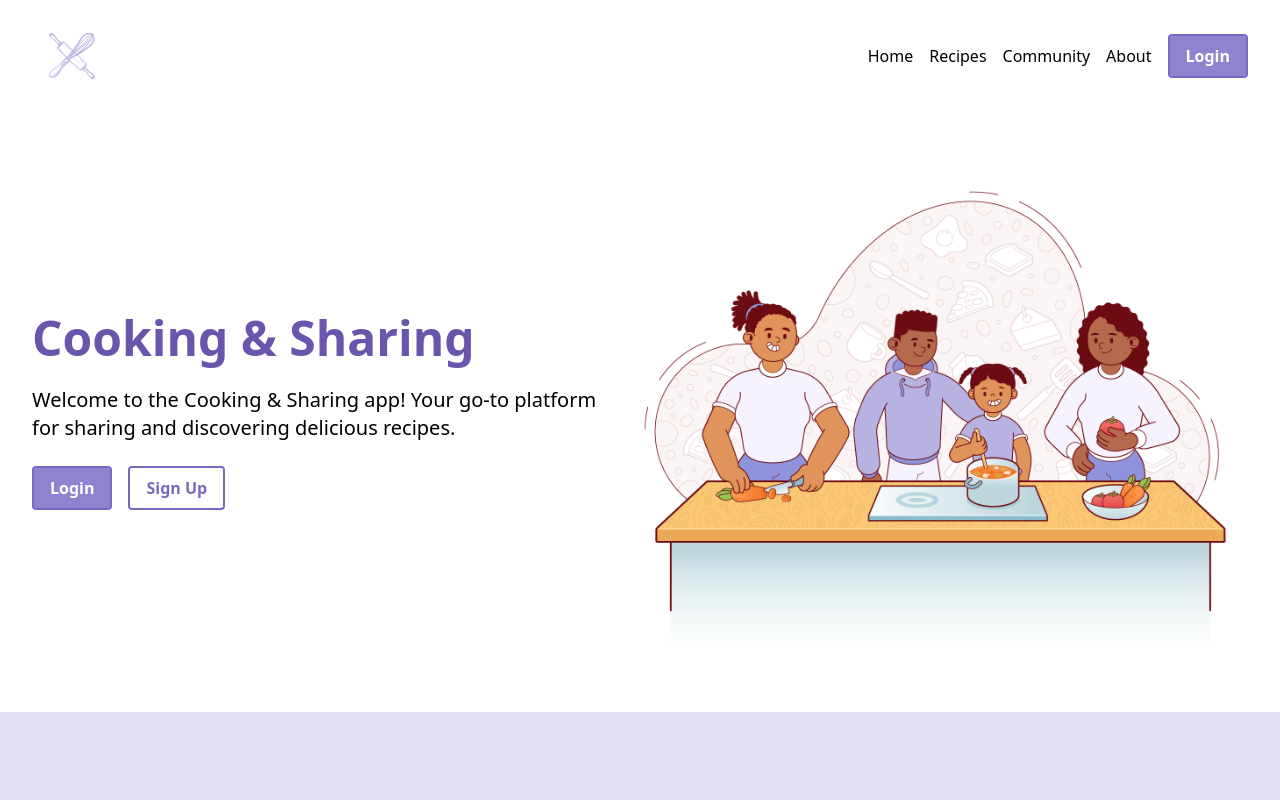
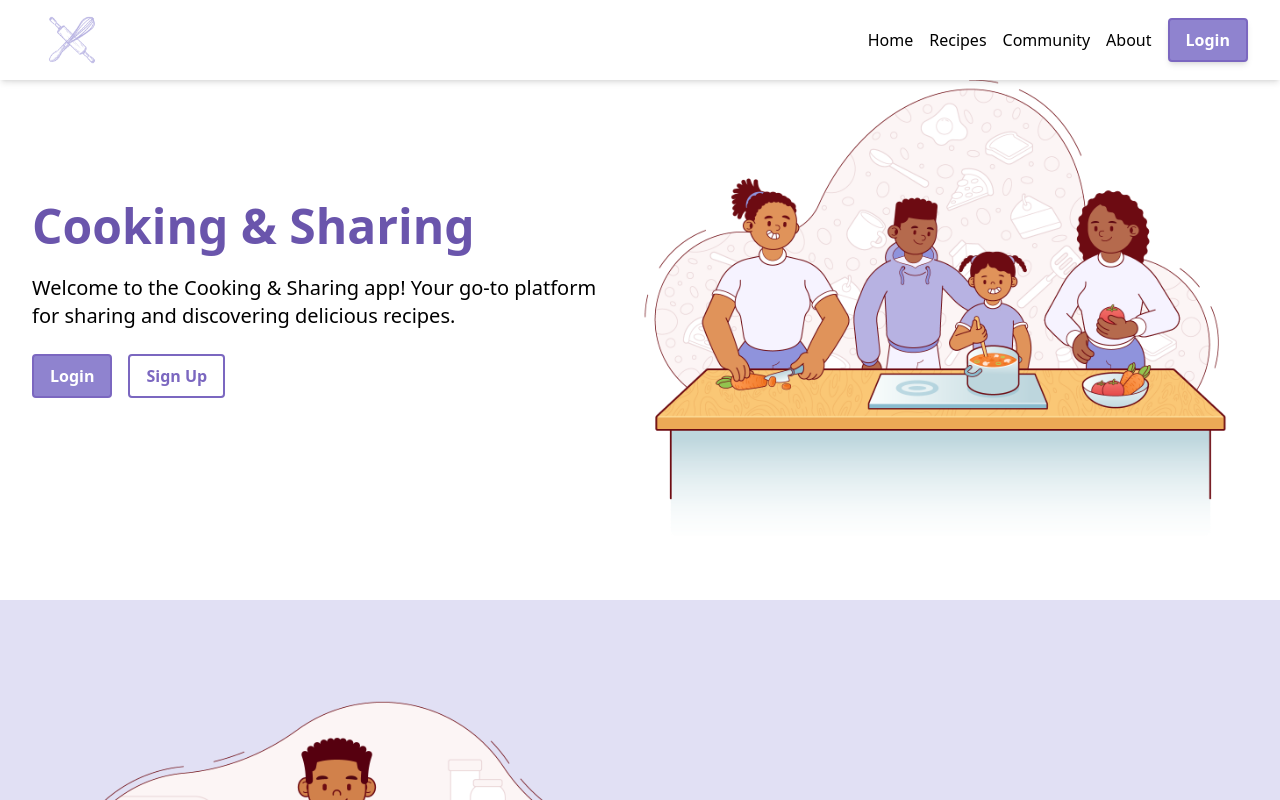
Before and after one commit to Paul-Verdure/cooking-and-sharing, a React (Vite) app: page / in a window 1280 px wide. Shown: the top 800 px of the page. Built offline with nearby package versions, Linux system fonts and the light colour scheme.

Commit message:
feat: make navbar sticky to top

```diff
--- a/src/ui/app/components/NavBar.tsx
+++ b/src/ui/app/components/NavBar.tsx
@@ -3,7 +3,7 @@ import logo from '../assets/logo.png';
 
 function Navbar() {
 	return (
-		<nav className="flex w-full flex-row items-center px-8 py-4">
+		<nav className="fixed top-0 h-20 bg-white flex w-full flex-row items-center px-8 py-4 shadow-md">
 			<section>
 				<img src={logo} alt="logo" className="h-20" />
 			</section>
@@ -21,7 +21,7 @@ function Navbar() {
 					<a href="/about">About</a>
 				</li>
 				<li>
-					<button className="bg-wistful-500 hover:bg-wistful-600 border-wistful-600 active:bg-wistful-700 rounded border-2 px-4 py-2 font-bold text-white">
+					<button className="rounded border-2 border-wistful-600 bg-wistful-500 px-4 py-2 font-bold text-white hover:bg-wistful-600 active:bg-wistful-700 shadow-md">
 						Login
 					</button>
 				</li>
```
